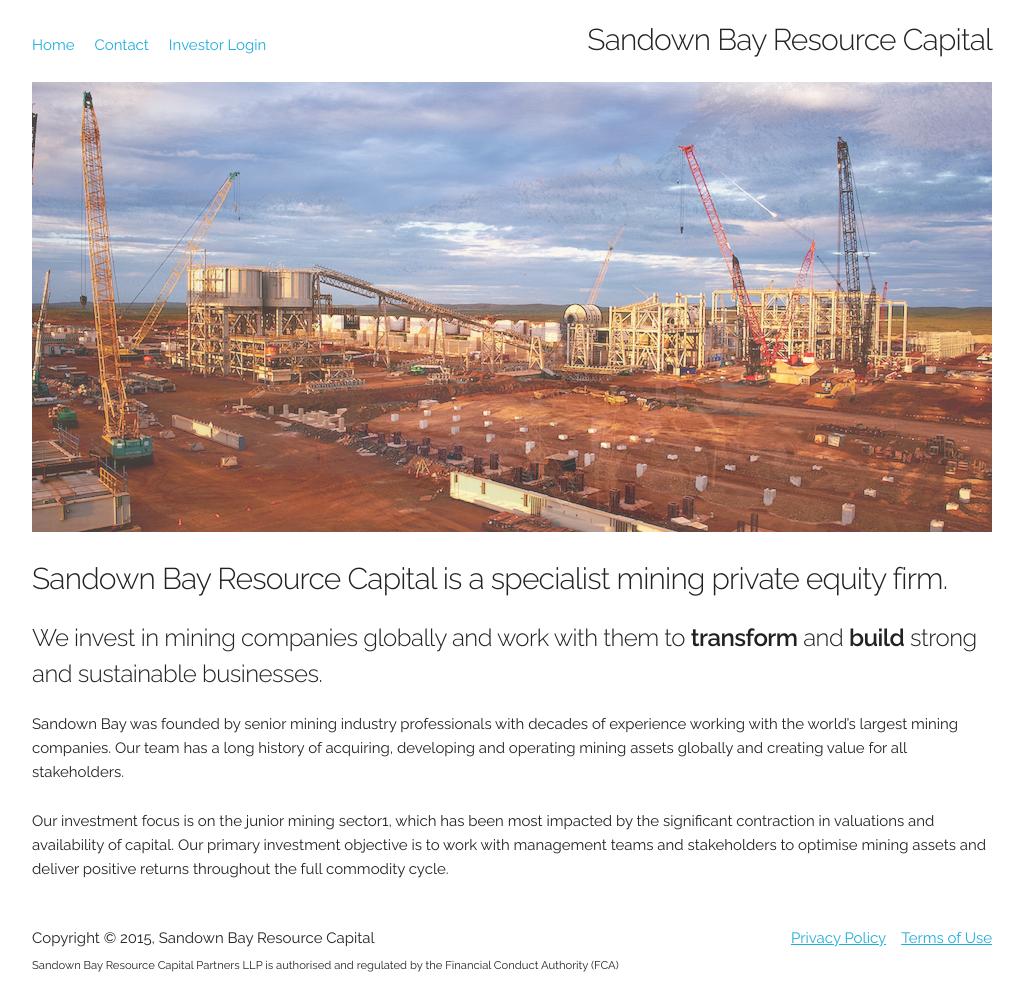
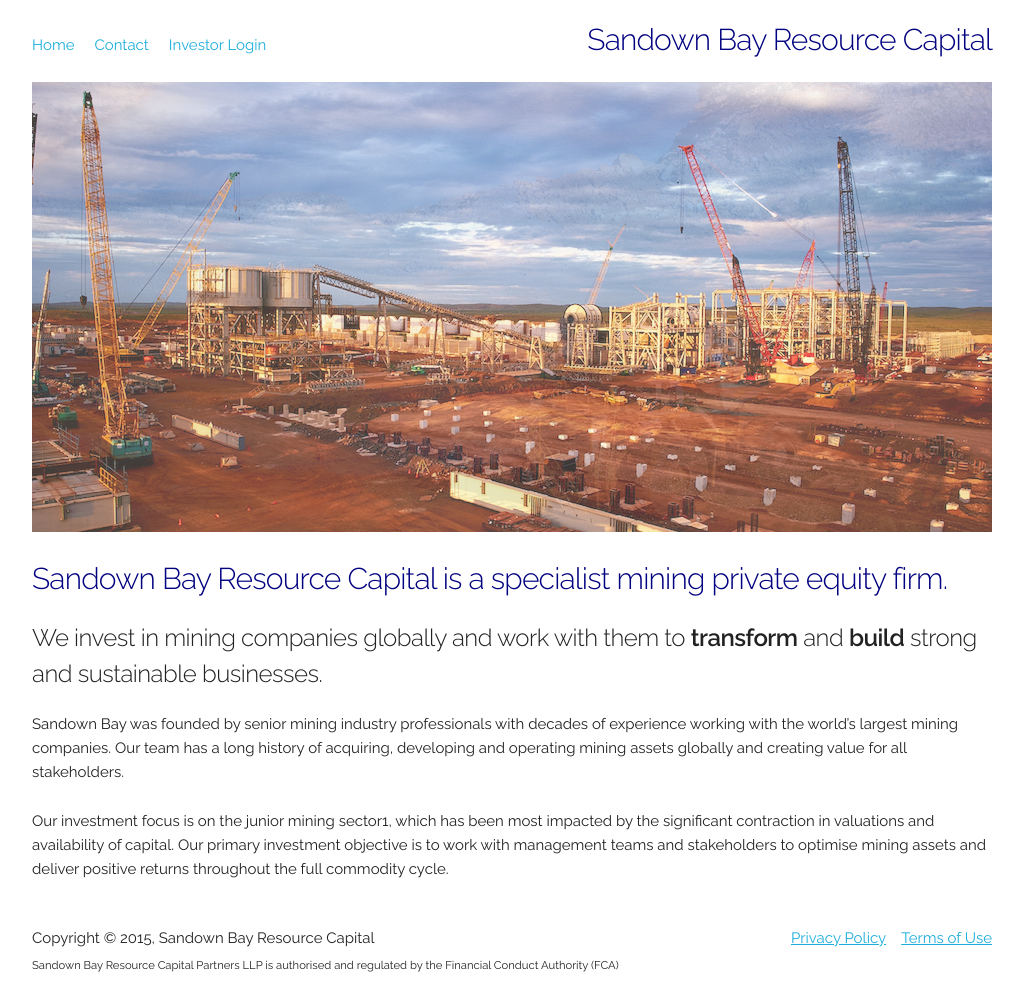
Before and after one commit to nfisher/sdb-cap, a Jekyll site: the page built from index.md, in a window 1280 px wide. Shown: the whole page, without its empty margins (128-1152 px from the left). Built offline with Jekyll 4.4.1, drawn with Linux system fonts in a browser that asks for light colours.

Commit message:
Update h4 to navy blue.

```diff
--- a/css/main.scss
+++ b/css/main.scss
@@ -54,6 +54,9 @@ footer>div>ul>li>a {
 nav>div {
   clear:both;
 }
+h4 {
+color:#000080;
+}
 @media (min-width: 750px) {
   #carousel div {
     margin-left:10%;
```
